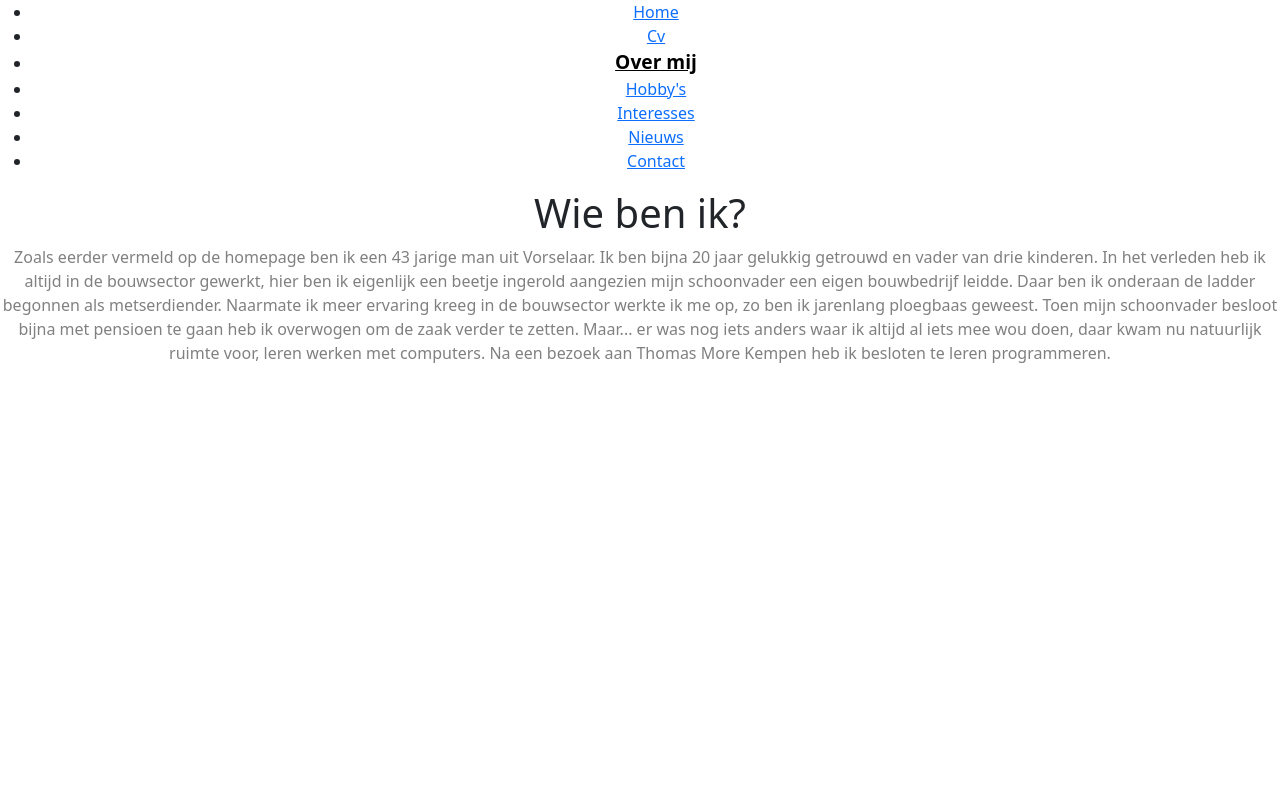
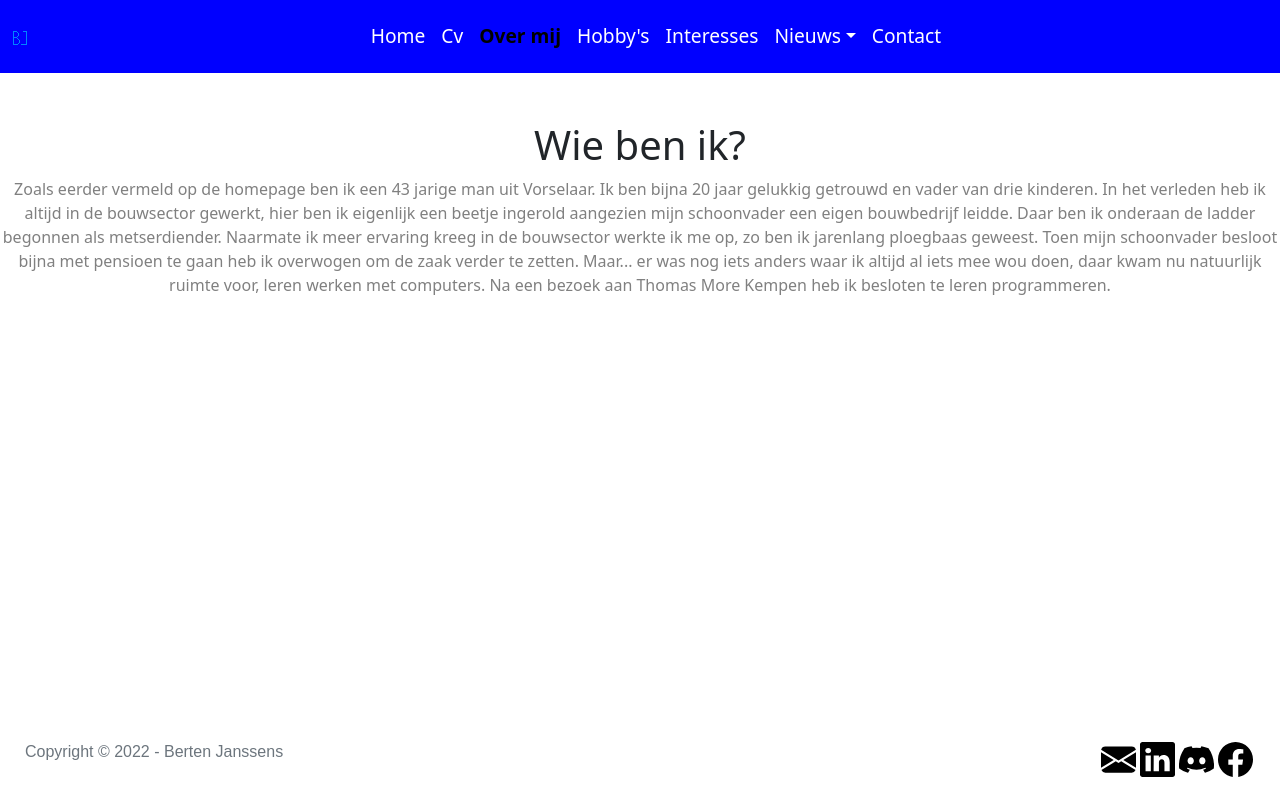
Before and after one commit to BertenTM/statwebProject2, a plain HTML site: page over_mij.html in a window 1280 px wide. Drawn offline with Linux system fonts and the light colour scheme.

Commit message:
Bug fixes home contact over mij

```diff
--- a/CSS/stylesheet.css
+++ b/CSS/stylesheet.css
@@ -2,6 +2,7 @@
   margin: 0;
   box-sizing: border-box;
   text-align: center;
+
 }
 
 .navbar-custom {
@@ -10,7 +11,6 @@
   top: 0;
   width: 100%;
 }
-
 
 .nav-link {
   display: block;
@@ -25,9 +25,23 @@
   color: rgb(220, 211, 211);
 }
 
+body {
+  min-height: 98vh;
+  display: flex;
+  flex-direction: column;
+}
+
+p {
+  color: gray;
+}
+
 footer {
-  text-align: center;
   font-family: Arial, Helvetica, sans-serif;
+  margin-top: auto;
+  margin-left: 25px;
+  margin-right: 25px;
+  margin-bottom: 5px;
+
 }
 
 .icons {
@@ -53,12 +67,7 @@ footer {
 }
 
 .card {
-  margin: 50px;
   align-self: center;
-}
-
-p {
-  color: gray;
 }
 
 .card-img-top:hover {
--- a/over_mij.html
+++ b/over_mij.html
@@ -7,26 +7,82 @@
         <meta name="author" content="Berten Janssens">
         <link rel="stylesheet" type="text/css" href="CSS/bootstrap/bootstrap.min.css">
         <link rel="stylesheet" type="text/css" href="CSS/stylesheet.css">
-    <link rel="icon" href="img/favicon.ico" sizes="16x16" type="img/ico">
+        <link
+            rel="icon"
+            href="img/favicon.ico"
+            sizes="16x16"
+            type="img/ico"
+        >
         <title>Over mij</title>
     </head>
     <body>
-    <div>
-      <ul>
-        <li><a href="index.html">Home</a></li>
-        <li><a href="cv.html">Cv</a></li>
-        <li><a class="active" href="over_mij.html">Over mij</a></li>
-        <li><a href="hobby.html">Hobby's</a></li>
-        <li><a href="interesses.html">Interesses</a></li>
-        <li><a href="nieuws.html">Nieuws</a></li>
-        <li><a href="contact.html">Contact</a></li>
+        <nav class="navbar navbar-expand-lg bg-light navbar-custom fixed-top">
+            <div class="container-fluid">
+                <a class="navbar-brand" href="#">
+                    <img src="img/icons/favicon.ico" alt="Logo BJ">
+                </a>
+                <button
+                    class="navbar-toggler"
+                    type="button"
+                    data-bs-toggle="collapse"
+                    data-bs-target="#navbarSupportedContent"
+                    aria-controls="navbarSupportedContent"
+                    aria-expanded="false"
+                    aria-label="Toggle navigation"
+                >
+                    <span class="navbar-toggler-icon"></span>
+                </button>
+                <div class="collapse navbar-collapse centerNavbar" id="navbarSupportedContent">
+                    <ul class="navbar-nav mb-2 mb-lg-0">
+                        <li class="nav-item">
+                            <a class="nav-link" href="index.html">Home</a>
+                        </li>
+                        <li class="nav-item">
+                            <a class="nav-link" href="cv.html">Cv</a>
+                        </li>
+                        <li class="nav-item">
+                            <a class="nav-link active" aria-current="page" href="over_mij.html">Over mij</a>
+                        </li>
+                        <li class="nav-item">
+                            <a class="nav-link" href="hobby.html">Hobby's</a>
+                        </li>
+                        <li class="nav-item">
+                            <a class="nav-link" href="interesses.html">Interesses</a>
+                        </li>
+                        <li class="nav-item dropdown">
+                            <a
+                                class="nav-link dropdown-toggle"
+                                role="button"
+                                data-bs-toggle="dropdown"
+                                aria-expanded="false"
+                            >Nieuws</a>
+                            <ul class="dropdown-menu">
+                                <li>
+                                    <a class="dropdown-item" href="programmeren.html">Inleiding/Object georiënteerd tot programmeren</a>
+                                </li>
+                                <li>
+                                    <a class="dropdown-item" href="datamodellering.html">Datamodellering</a>
+                                </li>
+                                <li>
+                                    <a class="dropdown-item" href="werkveldexploratie.html">Werkveldexploratie</a>
+                                </li>
+                                <li>
+                                    <a class="dropdown-item" href="statischewebsites.html">Statische websites</a>
+                                </li>
+                            </ul>
+                        </li>
+                        <li class="nav-item">
+                            <a class="nav-link" href="contact.html">Contact</a>
+                        </li>
                     </ul>
                 </div>
+            </div>
+        </nav>
+        <main>
+            <h1 class="pt-5">Wie ben ik?</h1>
             <div>
-      <h1>Wie ben ik?</h1>
-    </div>
-    <div>
-        <p>Zoals eerder vermeld op de homepage ben ik een 43 jarige man uit Vorselaar.
+                <p>
+                    Zoals eerder vermeld op de homepage ben ik een 43 jarige man uit Vorselaar.
         Ik ben bijna 20 jaar gelukkig getrouwd en vader van drie kinderen.
         In het verleden heb ik altijd in de bouwsector gewerkt,
         hier ben ik eigenlijk een beetje ingerold aangezien mijn schoonvader een eigen bouwbedrijf leidde.
@@ -34,7 +90,44 @@
         Naarmate ik meer ervaring kreeg in de bouwsector werkte ik me op, zo ben ik jarenlang ploegbaas geweest.
         Toen mijn schoonvader besloot bijna met pensioen te gaan heb ik overwogen om de zaak verder te zetten.
         Maar... er was nog iets anders waar ik altijd al iets mee wou doen, daar kwam nu natuurlijk ruimte voor, leren werken met computers.
-        Na een bezoek aan Thomas More Kempen heb ik besloten te leren programmeren.</p>
+        Na een bezoek aan Thomas More Kempen heb ik besloten te leren programmeren.
+                </p>
             </div>
+        </main>
+        <footer class="d-flex flex-wrap justify-content-between">
+            <div class="col-md-4 d-flex">
+                <span class="text-muted">Copyright &copy 2022 - Berten Janssens</span>
+            </div>
+            <ul class="nav col-md-5 justify-content-end list-unstyled d-flex">
+                <a href="mailto:r0845991@thomasmore.be">
+                    <img src="img/icons/envelope-fill.svg" alt="Logo E-mail" class="icons">
+                </a>
+                <a href="https://www.linkedin.com">
+                    <img
+                        src="img/icons/linkedin.svg"
+                        alt="Logo Linkedin"
+                        target="blank"
+                        class="icons"
+                    >
+                </a>
+                <a href="https://discord.com/">
+                    <img
+                        src="img/icons/discord.svg"
+                        class="icons"
+                        alt="Logo Discord"
+                        target="blank"
+                    >
+                </a>
+                <a href="https://www.facebook.com/">
+                    <img
+                        src="img/icons/facebook.svg"
+                        alt="Logo Facebook"
+                        target="blank"
+                        class="icons"
+                    >
+                </a>
+            </ul>
+        </footer>
+        <script src="js/bootstrap.bundle.min.js"></script>
     </body>
 </html>
```
Also changed, not shown: contact.html (+12 -9 lines), index.html (+6 -6 lines), nieuws.html (+53 -15 lines). Lines whose indentation alone changed are shown as unchanged.
